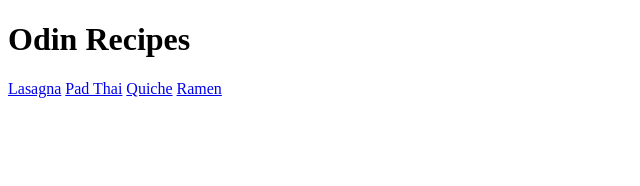
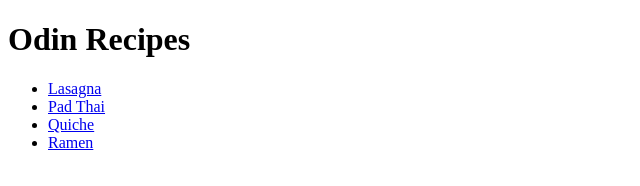
Before and after one commit to git2Ely/odin-recipes, a plain HTML site: page index.html in a window 1280 px wide. Shown: the whole page, without its empty margins (0-640 px from the left). Drawn offline with Linux system fonts and the light colour scheme.

Commit message:
rearranged index menu as an unordered list

```diff
--- a/index.html
+++ b/index.html
@@ -1,14 +1,19 @@
 <!DOCTYPE html>
 <html lang="en">
+
 <head>
     <meta charset="UTF-8">
     <title>The Odin Recipes - TOR</title>
 </head>
+
 <body>
     <h1>Odin Recipes</h1>
-    <a href="./recipes/lasagna.html">Lasagna</a>
-    <a href="./recipes/padthai.html">Pad Thai</a>
-    <a href="./recipes/quiche.html">Quiche</a>
-    <a href="./recipes/ramen.html">Ramen</a>
+    <ul>
+        <li><a href="./recipes/lasagna.html">Lasagna</a></li>
+        <li><a href="./recipes/padthai.html">Pad Thai</a></li>
+        <li><a href="./recipes/quiche.html">Quiche</a></li>
+        <li><a href="./recipes/ramen.html">Ramen</a></li>
+    </ul>
 </body>
+
 </html>
```
